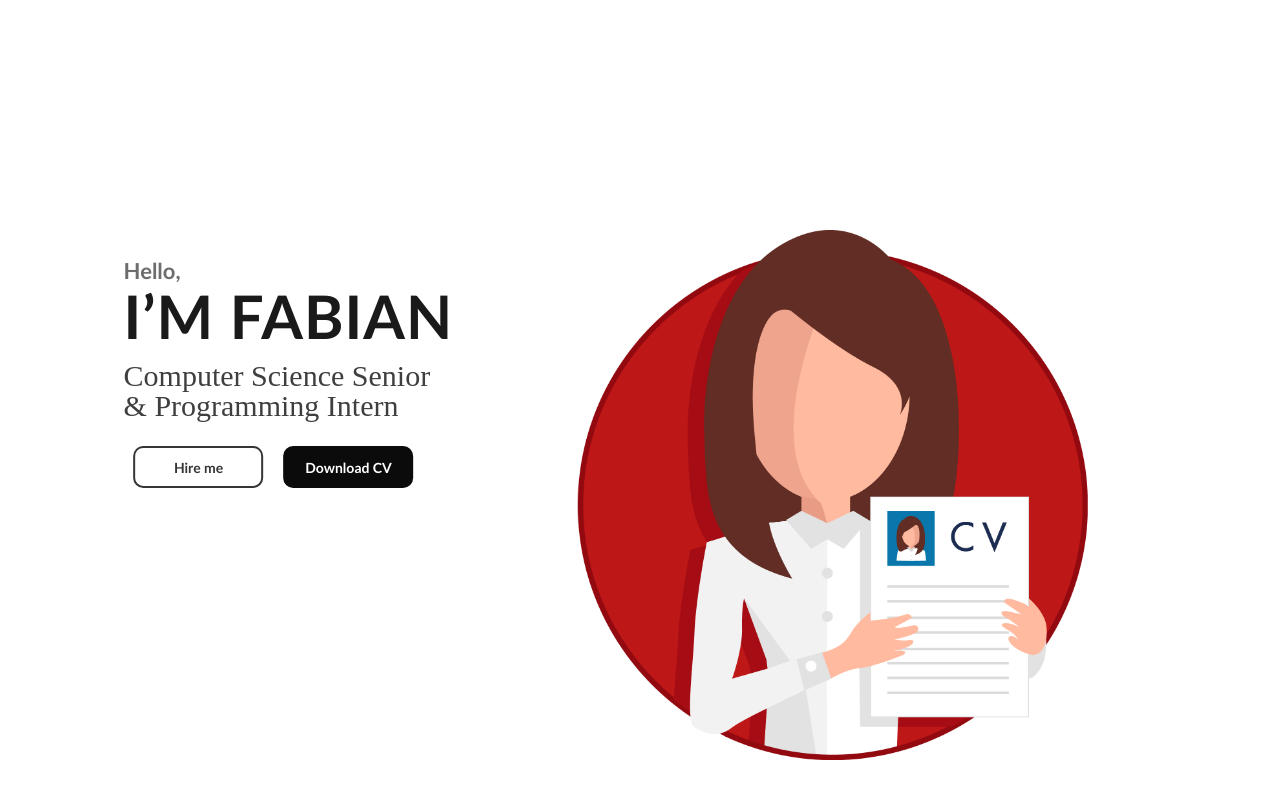
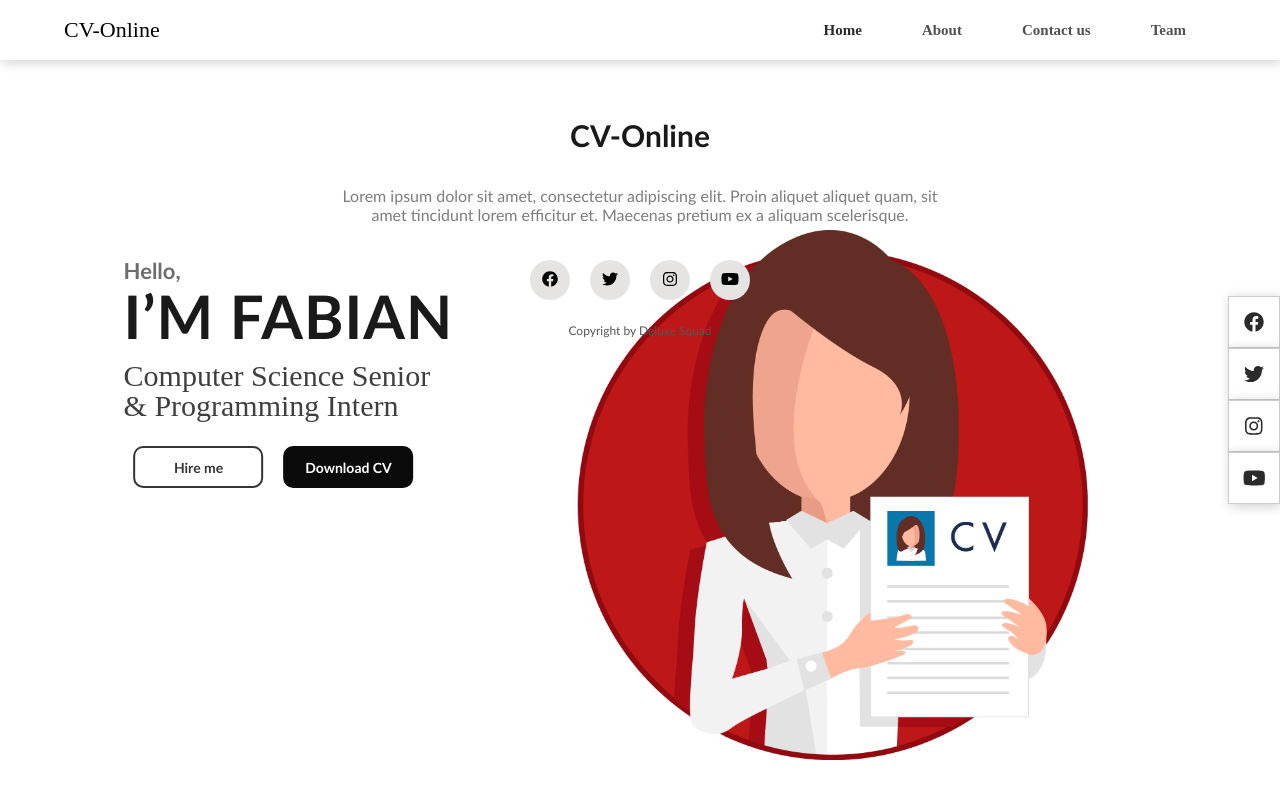
Before and after one commit to bogdanandreias/FE-CV-Online, a Vue app: page /Login in a window 1280 px wide. Built offline with nearby package versions, Linux system fonts and the light colour scheme.

Commit message:
Added Navbar and Footer from HomePage to App.

```diff
--- a/src/App.vue
+++ b/src/App.vue
@@ -1,18 +1,25 @@
 <template>
-    <router-view></router-view>
+  <Navbar />
+  <router-view></router-view>
+  <Footer />
 </template>
 
 <script>
+import Navbar from "./components/Navbar.vue";
+import Footer from "./components/Footer.vue";
 
 export default {
   name: "App",
   components: {
+    Navbar,
+    Footer,
   },
 };
 </script>
 
 <style>
-html, body {
+html,
+body {
   margin: 0;
   padding: 0;
   width: 100%;
--- a/src/views/HomePage.vue
+++ b/src/views/HomePage.vue
@@ -1,10 +1,8 @@
 <template>
-    <Navbar />
     <CurriculumVitaeContent />
     <CurriculumVitaeAbout />
     <CurriculumVitaeServices />
     <CurriculumVitaeContact />
-    <Footer />
 </template>
 
 <script>
@@ -12,8 +10,6 @@ import CurriculumVitaeContent from "../components/CurriculumVitaeContent.vue";
 import CurriculumVitaeAbout from "../components/CurriculumVitaeAbout.vue";
 import CurriculumVitaeServices from "../components/CurriculumVitaeServices.vue";
 import CurriculumVitaeContact from "../components/CurriculumVitaeContact.vue";
-import Navbar from "../components/Navbar.vue";
-import Footer from "../components/Footer.vue";
 
 export default {
   name: "App",
@@ -22,8 +18,6 @@ export default {
     CurriculumVitaeAbout,
     CurriculumVitaeServices,
     CurriculumVitaeContact,
-    Navbar,
-    Footer
   },
 };
 </script>
```
